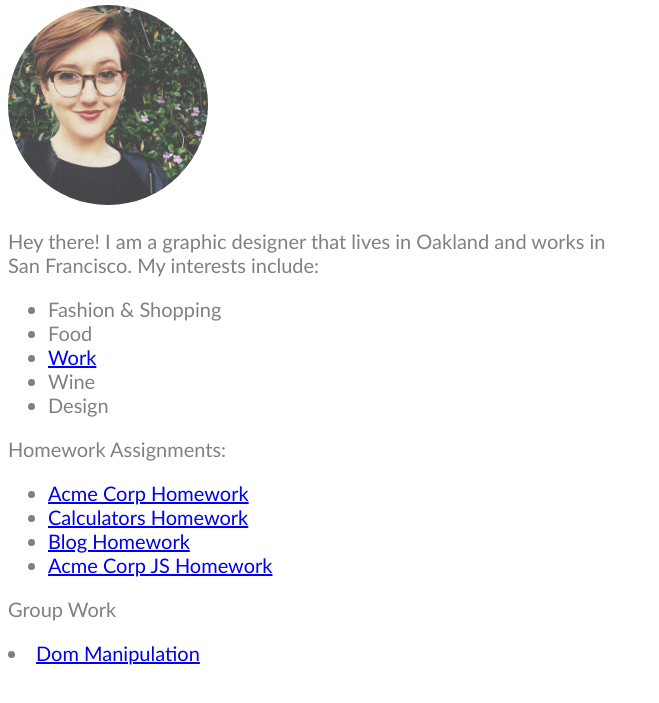
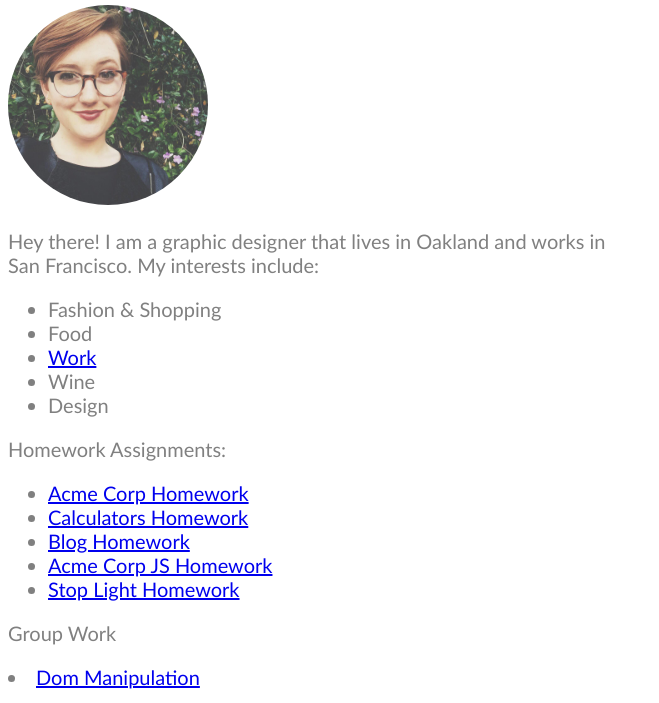
Before and after one commit to madsmoore/fewd, a plain HTML site: page index.html in a window 1280 px wide. Shown: the part 97-800 px from the top of the page, without its empty margins (0-659 px from the left). Drawn offline with Linux system fonts and the light colour scheme.

Commit message:
stoplight hw

```diff
--- a/index.html
+++ b/index.html
@@ -41,6 +41,7 @@
 				<li><a href="http://madsmoore.github.io/fewd/homework/calculators/index.html">Calculators Homework</a></li>
 				<li><a href="http://madsmoore.github.io/fewd/homework/blog/blog.html">Blog Homework</a></li>
 				<li><a href="http://madsmoore.github.io/fewd/homework/acme-corpJS/acme-corpJS.html">Acme Corp JS Homework</a></li>
+				<li><a href="http://madsmoore.github.io/fewd/homework/stop-light">Stop Light Homework</a></li>
 			</ul>
 
 			<p>
```
